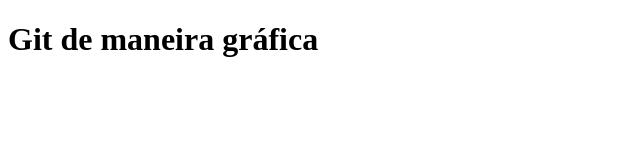
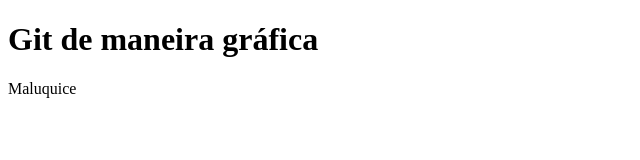
Before and after one commit to c4mbaia/testegit, a plain HTML site: page index.html in a window 1280 px wide. Shown: the full height of the page, 0-640 px from the left. Drawn offline with Linux system fonts and the light colour scheme.

Commit message:
Adicionou paragrafo novo

```diff
--- a/index.html
+++ b/index.html
@@ -7,5 +7,6 @@
 </head>
 <body>
    <h1>Git de maneira gráfica</h1>
+   <p>Maluquice</p>
 </body>
 </html>
```
